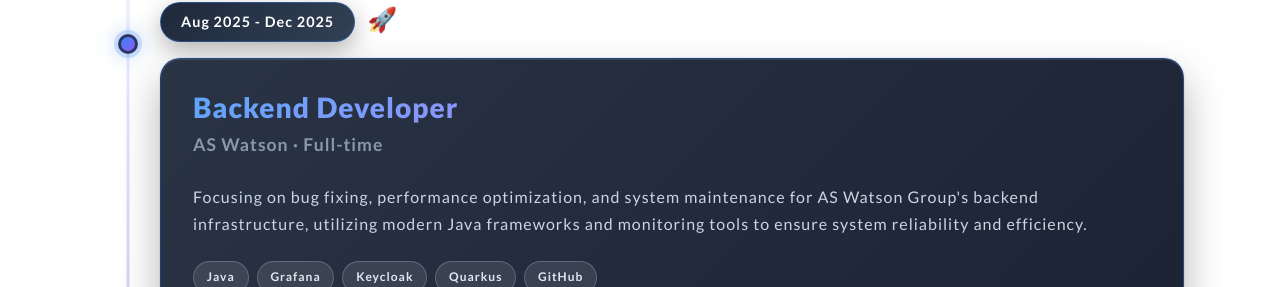
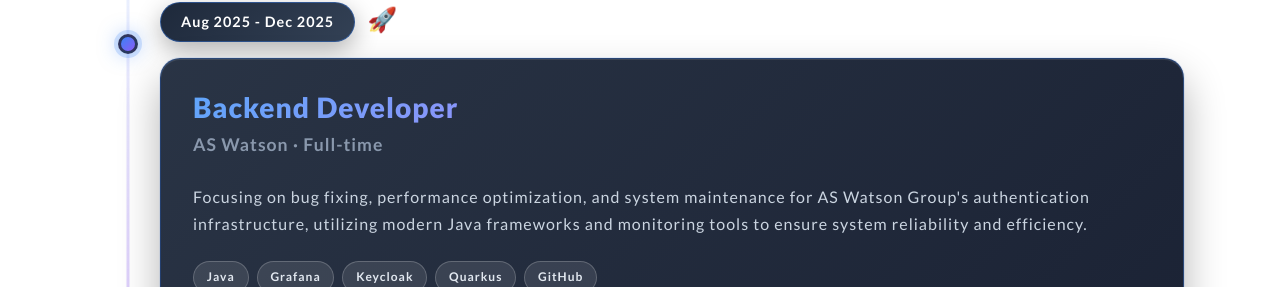
Before and after one commit to tomlaws/tomlaw-personal-website, a Next.js app: page / in a window 1280 px wide. Shown: the part 1862-2149 px from the top of the page. Built offline with nearby package versions, Linux system fonts and the light colour scheme.

Commit message:
Update job description in Timeline section to specify authentication infrastructure

```diff
--- a/app/components/sections/timeline/timeline.tsx
+++ b/app/components/sections/timeline/timeline.tsx
@@ -7,7 +7,7 @@
             year: "Aug 2025 - Dec 2025",
             title: "Backend Developer",
             company: "AS Watson · Full-time",
-            description: "Focusing on bug fixing, performance optimization, and system maintenance for AS Watson Group's backend infrastructure, utilizing modern Java frameworks and monitoring tools to ensure system reliability and efficiency.",
+            description: "Focusing on bug fixing, performance optimization, and system maintenance for AS Watson Group's authentication infrastructure, utilizing modern Java frameworks and monitoring tools to ensure system reliability and efficiency.",
             technologies: ["Java", "Grafana", "Keycloak", "Quarkus", "GitHub"],
             icon: "🚀"
         },
```
